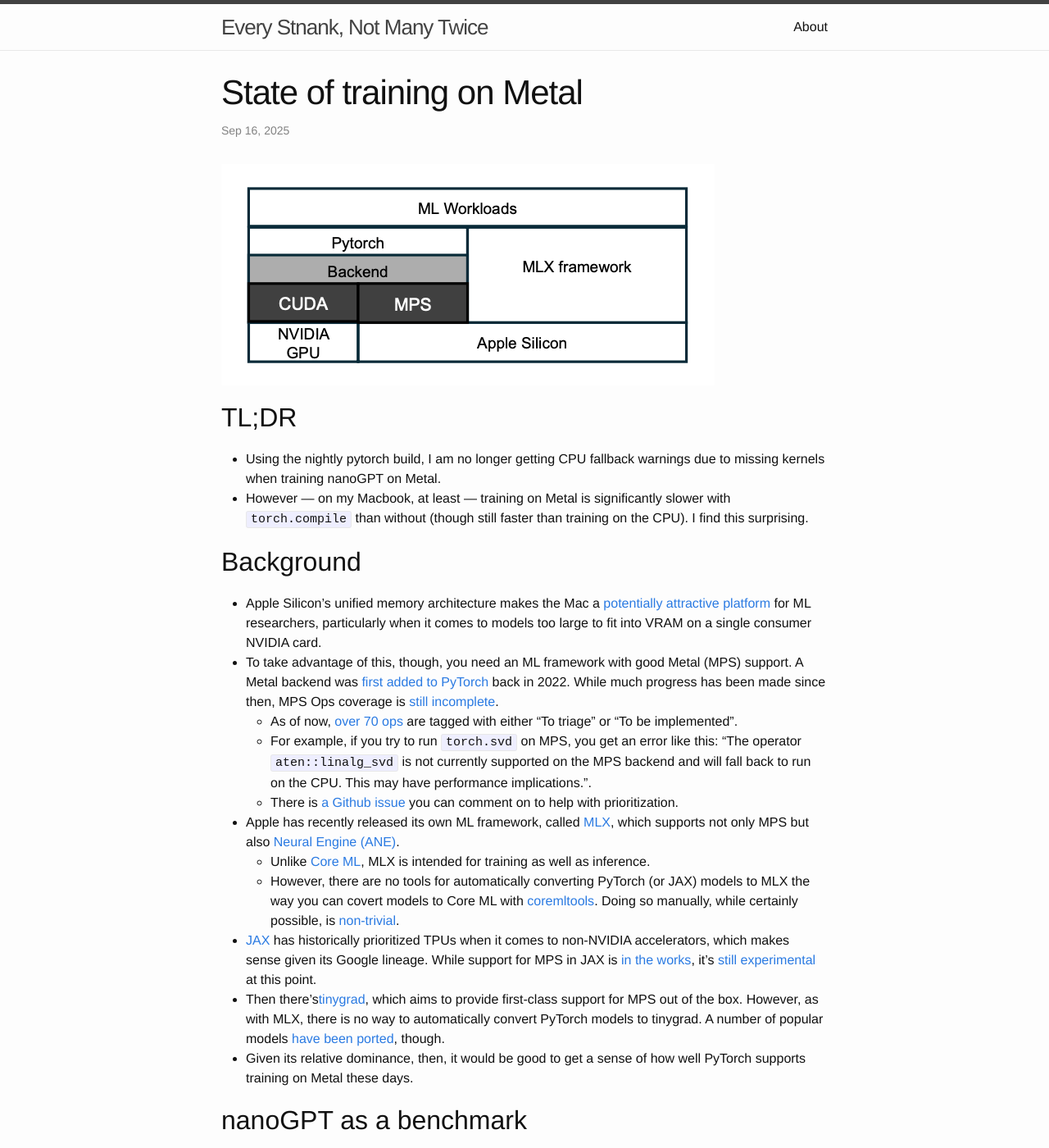
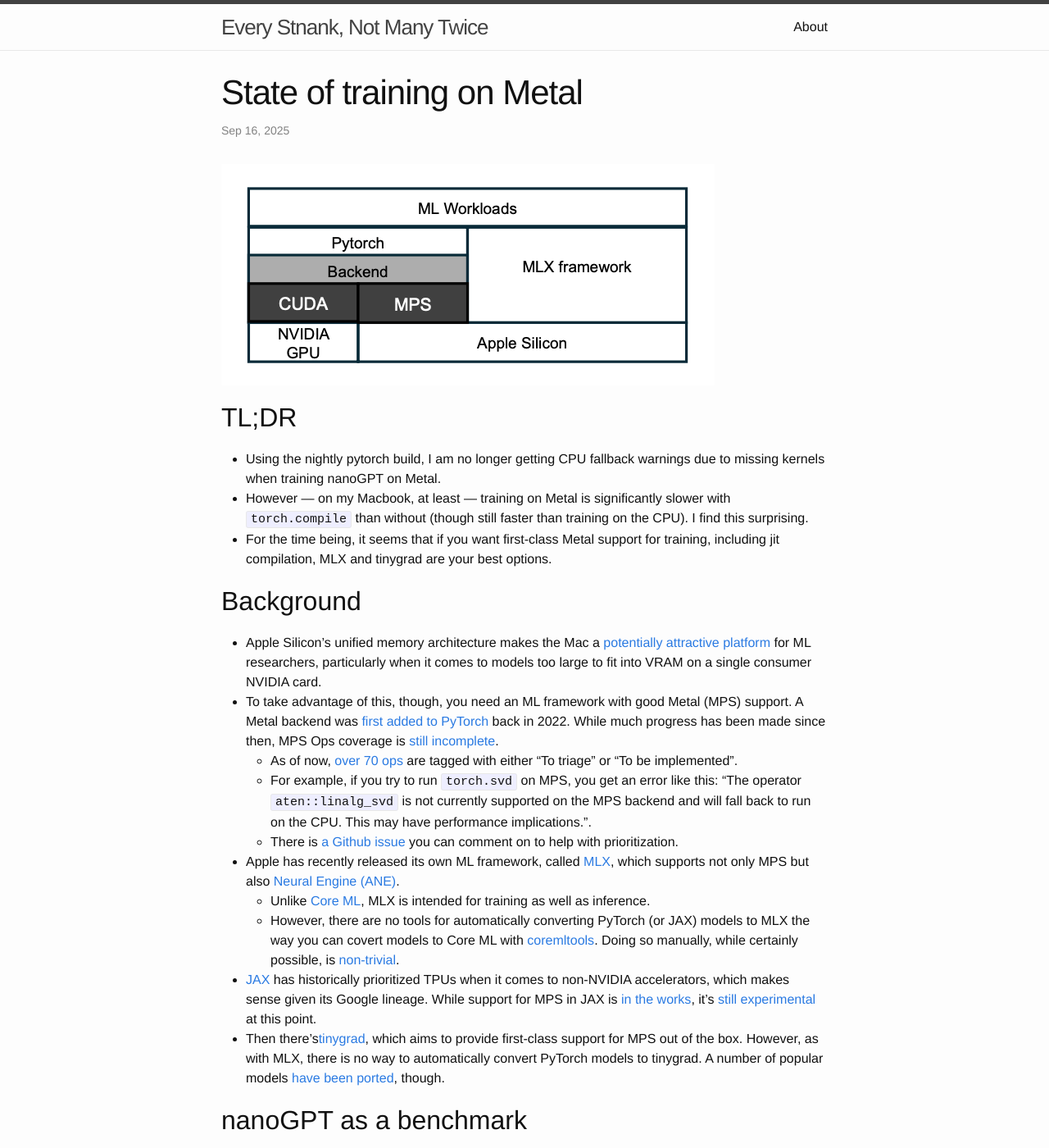
Before and after one commit to vglazer/vglazer.github.io, a Jekyll site: the page built from _posts/2025-09-16-state-of-training-on-metal.md, in a window 1280 px wide and 1400 px high. Shown: the whole window at 82% size. Built offline with Jekyll 4.4.1, drawn with Linux system fonts in a browser that asks for light colours; nearby versions of some CDN libraries.

Commit message:
Changed link

```diff
--- a/_posts/2025-09-16-state-of-training-on-metal.md
+++ b/_posts/2025-09-16-state-of-training-on-metal.md
@@ -12,6 +12,7 @@ categories: metal jax pytorch llms nanogpt tinygrad mlx ane asitop
 
 - Using the nightly pytorch build, I am no longer getting CPU fallback warnings due to missing kernels when training nanoGPT on Metal.
 - However &mdash; on my Macbook, at least &mdash; training on Metal is significantly slower with `torch.compile` than without (though still faster than training on the CPU). I find this surprising.
+- For the time being, it seems that if you want first-class Metal support for training, including jit compilation, MLX and tinygrad are your best options.
 
 ## Background
 
@@ -24,8 +25,7 @@ categories: metal jax pytorch llms nanogpt tinygrad mlx ane asitop
   - Unlike [Core ML](https://developer.apple.com/documentation/coreml), MLX is intended for training as well as inference.
   - However, there are no tools for automatically converting PyTorch (or JAX) models to MLX the way you can covert models to Core ML with [coremltools](https://github.com/apple/coremltools). Doing so manually, while certainly possible, is [non-trivial](https://github.com/pranavjad/mlx-gpt2).
 - [JAX](https://github.com/jax-ml/jax) has historically prioritized TPUs when it comes to non-NVIDIA accelerators, which makes sense given its Google lineage. While support for MPS in JAX is [in the works](https://developer.apple.com/metal/jax/), it's [still experimental](https://github.com/jax-ml/jax?tab=readme-ov-file#supported-platforms) at this point.
-- Then there's[tinygrad](https://github.com/tinygrad/tinygrad), which aims to provide first-class support for MPS out of the box. However, as with MLX, there is no way to automatically convert PyTorch models to tinygrad. A number of popular models [have been ported](https://github.com/tinygrad/tinygrad/tree/master/examples), though.
-- Given its relative dominance, then, it would be good to get a sense of how well PyTorch supports training on Metal these days.
+- Then there's[tinygrad](https://github.com/tinygrad/tinygrad), which aims to provide first-class support for MPS out of the box. However, as with MLX, there is no way to automatically convert PyTorch models to tinygrad. A number of popular models [have been ported](https://docs.tinygrad.org/showcase/), though.
 
 ## nanoGPT as a benchmark
 
```
